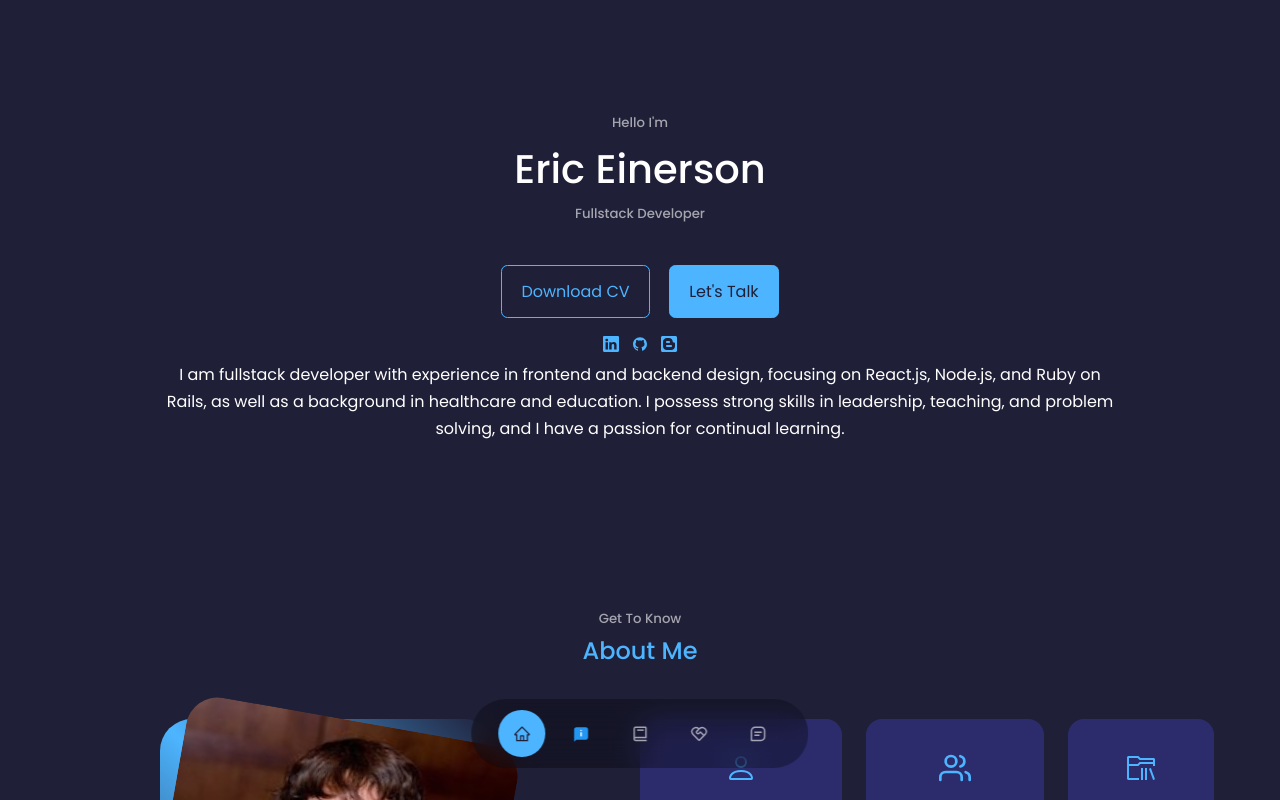
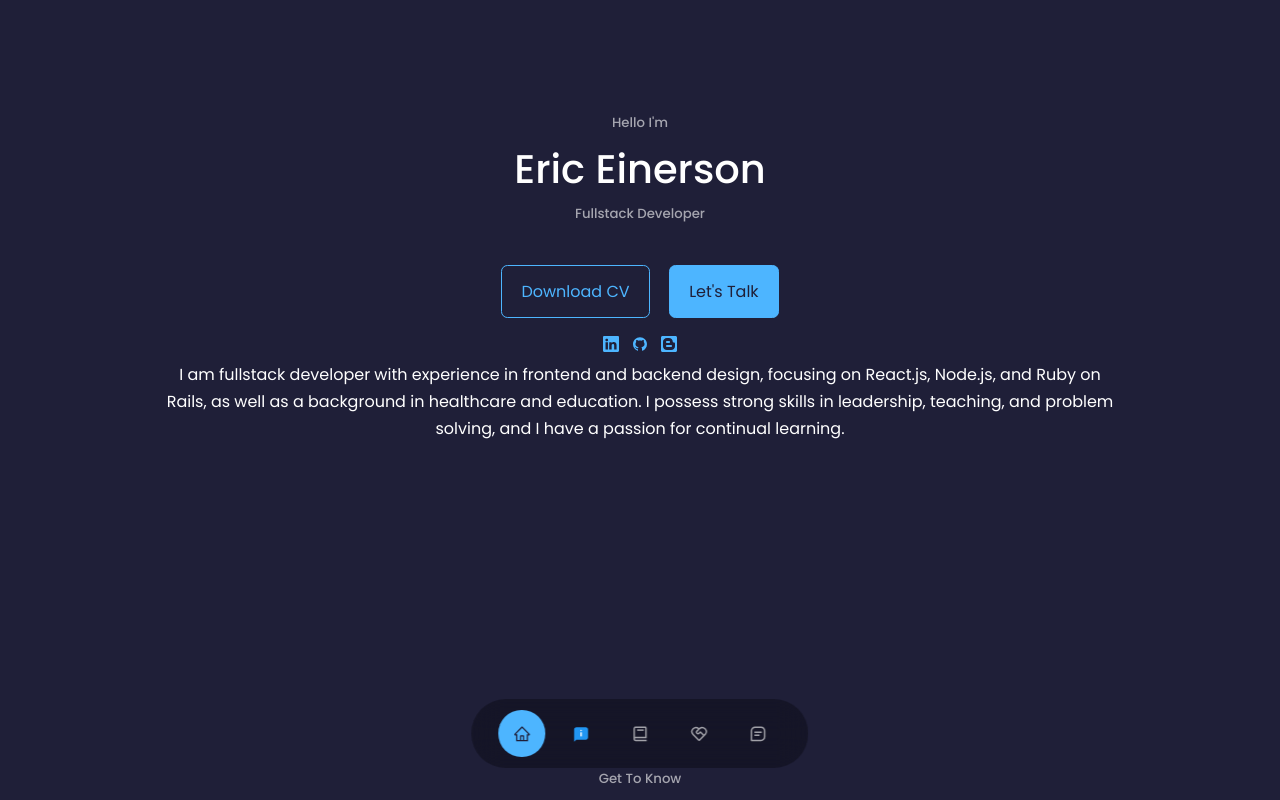
Before and after one commit to ericeinerson/react-portfolio, a React (Create React App) app: page / in a window 1280 px wide. Shown: the top 800 px of the page. Built offline with nearby package versions, Linux system fonts and the light colour scheme.

Commit message:
fixed medium screen media query bug

```diff
--- a/src/components/Header/header.css
+++ b/src/components/Header/header.css
@@ -1,5 +1,5 @@
 header {
-    height: 60vh;
+    height: 80vh;
     padding-top: 7rem;
     overflow: hidden;
 }
@@ -39,7 +39,7 @@ header {
 /* ==============MEDIA QUERIES (MEDIUM DEVICES==========*/
 @media screen and (max-width: 1024px) {
     header {
-        height: 45vh;
+        height: 65vh;
     }
 }
 
```
